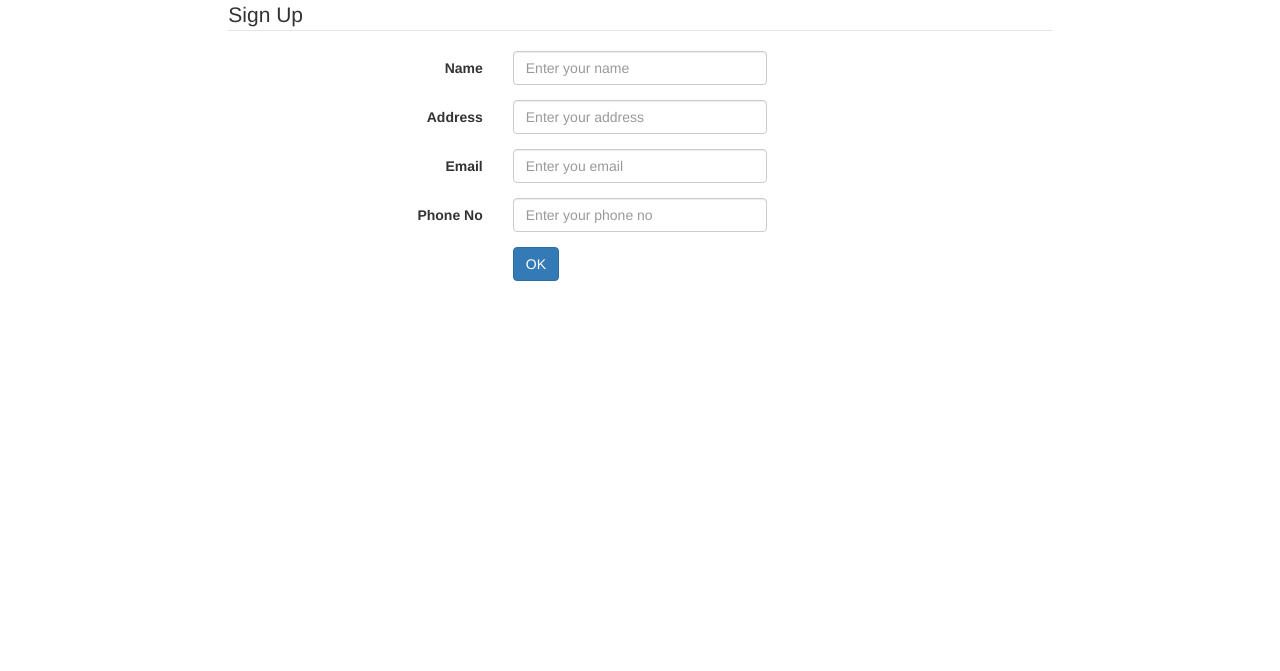
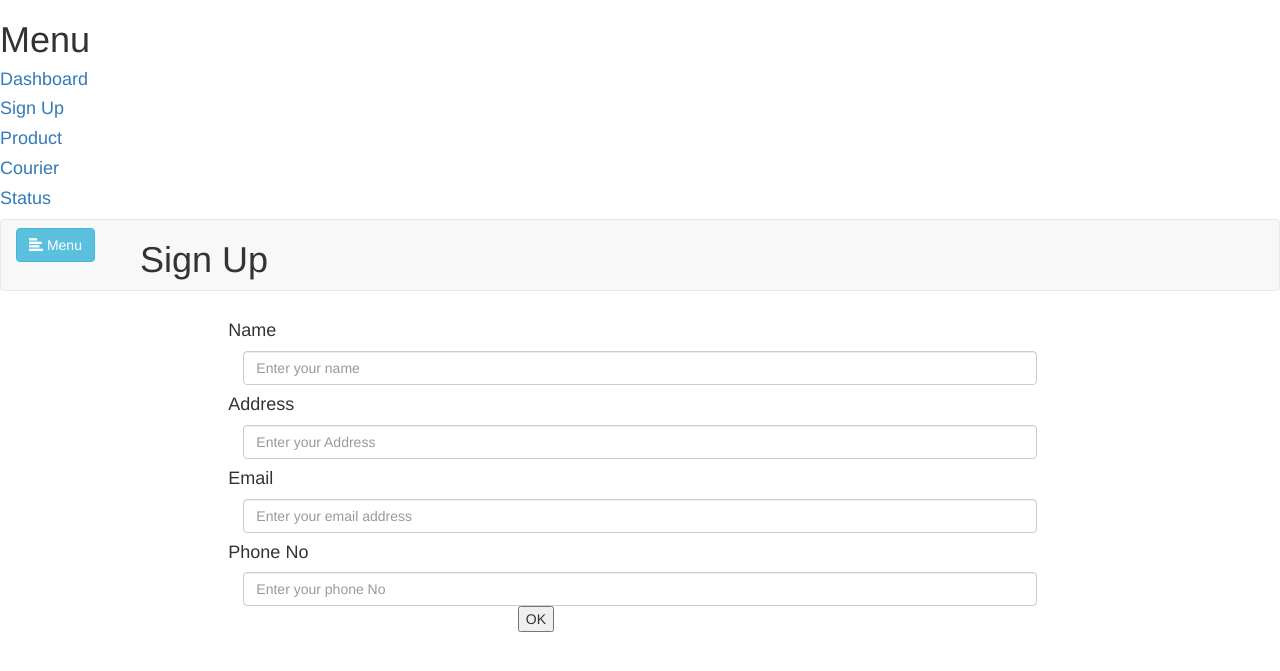
Before and after one commit to At0kSharma/cms_blockchain, a Flask app: page /sign in a window 1280 px wide. Shown: the top 671 px of the page. Run offline with Flask 2, Linux system fonts and the light colour scheme; some libraries are stand-ins or nearby versions.

Commit message:
Update sign_up.html

```diff
--- a/app/templates/sign_up.html
+++ b/app/templates/sign_up.html
@@ -1,65 +1,168 @@
 <!DOCTYPE html>
-<html lang="en" dir="ltr">
+<html>
+
 <head>
-  <link rel="stylesheet" href="https://maxcdn.bootstrapcdn.com/bootstrap/3.3.7/css/bootstrap.min.css" integrity="sha384-BVYiiSIFeK1dGmJRAkycuHAHRg32OmUcww7on3RYdg4Va+PmSTsz/K68vbdEjh4u" crossorigin="anonymous">  <meta charset="utf-8">
-  <title></title>
+  <meta charset="utf-8">
+  <meta name="viewport" content="width=device-width, initial-scale=1.0">
+  <meta http-equiv="X-UA-Compatible" content="IE=edge">
+
+  <title>Collapsible sidebar using Bootstrap 3</title>
+
+  <!-- Bootstrap CSS CDN -->
+  <link rel="stylesheet" href="https://maxcdn.bootstrapcdn.com/bootstrap/3.3.7/css/bootstrap.min.css"
+    integrity="sha384-BVYiiSIFeK1dGmJRAkycuHAHRg32OmUcww7on3RYdg4Va+PmSTsz/K68vbdEjh4u" crossorigin="anonymous">
+  <link href="{{ url_for('static',filename='css/style.css') }}" rel="stylesheet">
+
+
 </head>
+
 <body>
-  <div class="col-md-2"></div>
-  <div class="col-md-8">
-    <form class="form-horizontal" method="POST" action="">
-      <fieldset>
 
-        <!-- Form Name -->
-        <legend >Sign Up</legend>
 
-        <!-- Text input-->
-        <div class="form-group">
-          <label class="col-md-4 control-label" for="name">Name</label>
-          <div class="col-md-4">
-            <input id="name" name="name" type="text" placeholder="Enter your name" class="form-control input-md" required="">
 
+  <div class="wrapper">
+    <!-- Sidebar Holder -->
+    <nav id="sidebar">
+      <div class="sidebar-header">
+        <h1>Menu</h1>
+      </div>
+
+      <ul class="list-unstyled components">
+          <li>
+              <a href="{{ url_for('dashboard') }}"><h4>Dashboard</h4></a>
+          </li>
+          <li>
+              <a href="{{ url_for('sign') }}"><h4>Sign Up</h4></a>
+          </li>
+          <li>
+              <a href="{{ url_for('product') }}"><h4>Product</h4></a>
+          </li>
+          <li>
+              <a href="{{ url_for('courier') }}"><h4>Courier</h4></a>
+          </li>
+          <li>
+              <a href="{{ url_for('status') }}"><h4>Status</h4></a>
+          </li>
+      </ul>
+
+    </nav>
+
+    <!-- Page Content Holder -->
+    <div id="content">
+
+      <nav class="navbar navbar-default">
+        <div class="container-fluid">
+
+          <div class="navbar-header">
+            <button type="button" id="sidebarCollapse" class="btn btn-info navbar-btn">
+              <i class="glyphicon glyphicon-align-left"></i>
+              <span>Menu</span>
+            </button>
+          </div>
+          <div class="navbar-header">
+            <div class="col-md-1"></div>
+            <div class="col-md-10">
+              <h1>Sign Up</h1>
+            </div>
+            <div class="col-md-1"></div>
           </div>
         </div>
+      </nav>
 
-        <!-- Text input-->
-        <div class="form-group">
-          <label class="col-md-4 control-label" for="address">Address</label>
-          <div class="col-md-4">
-            <input id="address" name="address" type="text" placeholder="Enter your address" class="form-control input-md" required="">
+      <div class="container-fluid">
+        <form class="form-horizontal" method="POST" action="">
+          <fieldset>
 
-          </div>
-        </div>
+            <div class="row">
+              <div class="col-md-2"></div>
+              <div class="col-md-8">
+                <h4>Name</h4>
+                <div class="col-md-12">
+                  <input id="name" name="name" type="text" placeholder="Enter your name" class="form-control input-md"
+                    required="">
+                </div>
+              </div>
+              <div class="col-md-2"></div>
+            </div>
 
-        <!-- Text input-->
-        <div class="form-group">
-          <label class="col-md-4 control-label" for="email">Email</label>
-          <div class="col-md-4">
-            <input id="email" name="email" type="text" placeholder="Enter you email" class="form-control input-md" required="">
+            <div class="row">
+              <div class="col-md-2"></div>
+              <div class="col-md-8">
+                <h4>Address</h4>
+                <div class="col-md-12">
+                  <input id="address" name="address" type="text" placeholder="Enter your Address"
+                    class="form-control input-md" required="">
+                </div>
+              </div>
+              <div class="col-md-2"></div>
+            </div>
 
-          </div>
-        </div>
+            <div class="row">
+              <div class="col-md-2"></div>
+              <div class="col-md-8">
+                <h4>Email</h4>
+                <div class="col-md-12">
+                  <input id="email" name="email" type="text" placeholder="Enter your email address"
+                    class="form-control input-md" required="">
+                </div>
+              </div>
+              <div class="col-md-2"></div>
+            </div>
 
-        <!-- Text input-->
-        <div class="form-group">
-          <label class="col-md-4 control-label" for="phone">Phone No</label>
-          <div class="col-md-4">
-            <input id="phone" name="phone" type="text" placeholder="Enter your phone no" class="form-control input-md" required="">
+            <div class="row">
+              <div class="col-md-2"></div>
+              <div class="col-md-8">
+                <h4>Phone No</h4>
+                <div class="col-md-12">
+                  <input id="phone" name="phone" type="text" placeholder="Enter your phone No"
+                    class="form-control input-md" required="">
+                </div>
+              </div>
+              <div class="col-md-2"></div>
+            </div>
 
-          </div>
-        </div>
+            <div class="row">
+              <div class="col-md-2"></div>
+              <div class="col-md-8">
+                <label class="col-md-4 control-label" for="submit"></label>
+                <div class="col-md-4">
+                  <button type="submit" class="button button1">OK</button>
+                </div>
+              </div>
+              <div class="col-md-2"></div>
+            </div>
 
-        <!-- Button -->
-        <div class="form-group">
-          <label class="col-md-4 control-label" for="submit"></label>
-          <div class="col-md-4">
-            <button type="submit" class="btn btn-primary">OK</button>
-          </div>
-        </div>
+          </fieldset>
+        </form>
 
-      </fieldset>
-    </form>
-  </div>
-  <div class="col-md-2"></div>
+      </div>
+    </div>
+
+
+
+
+
+    <!-- jQuery CDN -->
+    <script src="https://code.jquery.com/jquery-1.12.0.min.js"></script>
+    <!-- Bootstrap Js CDN -->
+    <script src="https://maxcdn.bootstrapcdn.com/bootstrap/3.3.7/js/bootstrap.min.js"></script>
+    <!-- jQuery Custom Scroller CDN -->
+    <script
+      src="https://cdnjs.cloudflare.com/ajax/libs/malihu-custom-scrollbar-plugin/3.1.5/jquery.mCustomScrollbar.concat.min.js"></script>
+
+    <script type="text/javascript">
+      $(document).ready(function () {
+        $("#sidebar").mCustomScrollbar({
+          theme: "minimal"
+        });
+
+        $('#sidebarCollapse').on('click', function () {
+          $('#sidebar, #content').toggleClass('active');
+          $('.collapse.in').toggleClass('in');
+          $('a[aria-expanded=true]').attr('aria-expanded', 'false');
+        });
+      });
+    </script>
 </body>
+
 </html>
```
